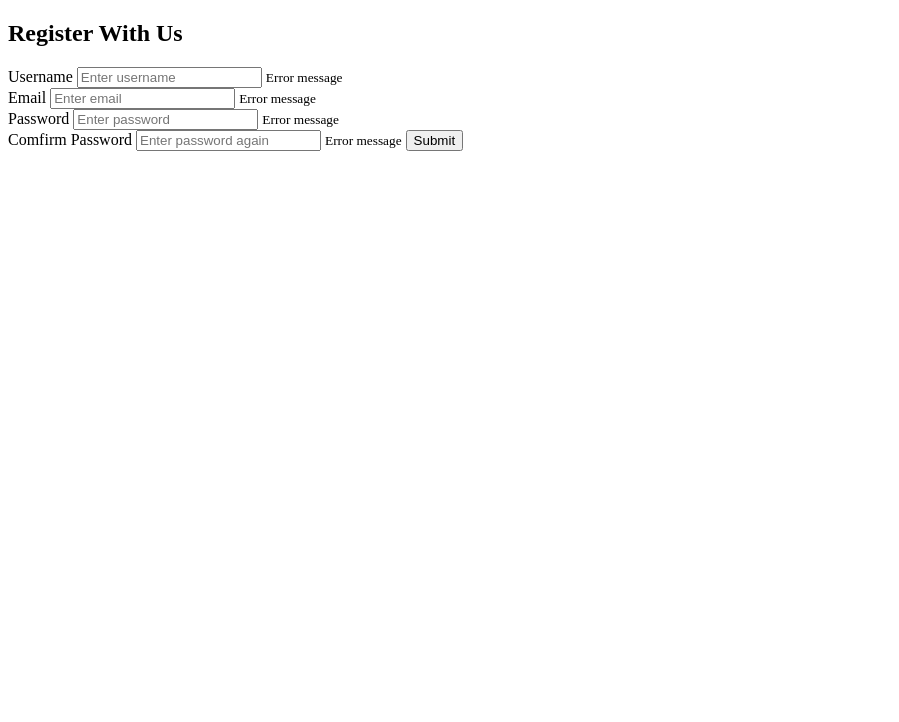
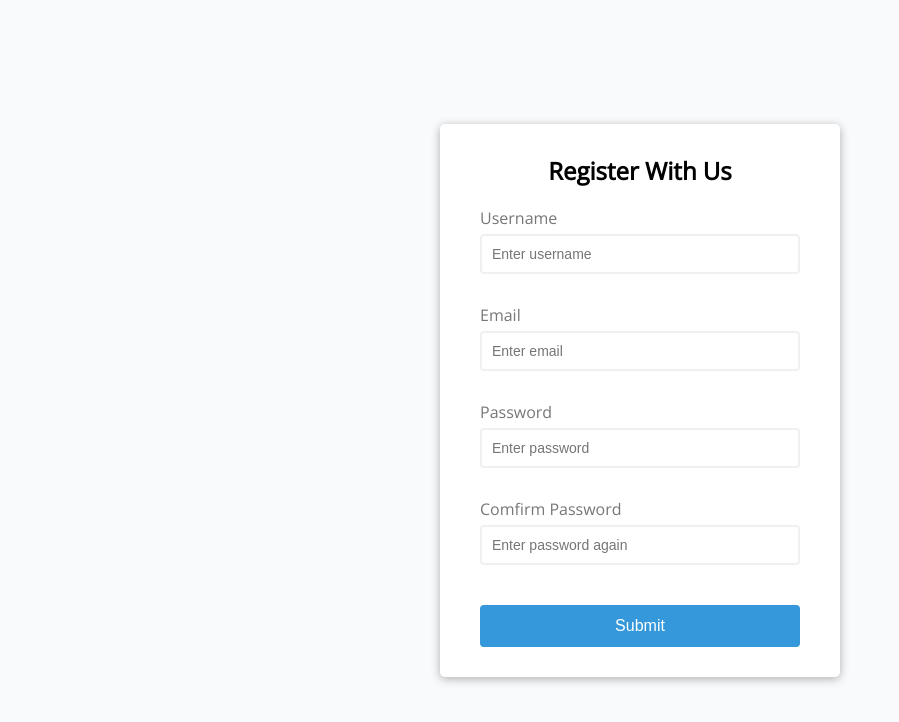
Before and after one commit to Nakatsubo/udemy_20WebProjectsWithVanillaJavaScript, a website built with webpack: page FormValidator_IntroProject/dist/index.html in a window 1280 px wide. Shown: the whole page, without its empty margins (0-899 px from the left). Built offline with nearby package versions, Linux system fonts and the light colour scheme.

Commit message:
edit css file

```diff
--- a/FormValidator_IntroProject/src/assets/scss/style.scss
+++ b/FormValidator_IntroProject/src/assets/scss/style.scss
@@ -0,0 +1,96 @@
+@charset 'utf-8';
+
+@import url('https://fonts.googleapis.com/css2?family=Open+Sans&display=swap');
+
+:root {
+  --success-color: #2ecc71;
+  --error-color: #e74c3c;
+}
+
+* {
+  box-sizing: border-box;
+}
+
+body {
+  display: flex;
+  justify-content: center;
+  align-items: center;
+  min-height: 100vh;
+  margin: 0;
+  background-color: #f9fafb;
+  font-family: 'Open Sans', sans-serif;
+}
+
+.container {
+  background-color: #fff;
+  border-radius: 5px;
+  box-shadow: 0 2px 10px rgba(0, 0, 0, 0.3);
+  width: 400px;
+}
+
+h2 {
+  margin: 0 0 20px;
+  text-align: center;
+}
+
+.form {
+  padding: 30px 40px;
+}
+
+.form-control {
+  padding-bottom: 20px;
+  margin-bottom: 10px;
+  position: relative;
+  label {
+    display: block;
+    margin-bottom: 5px;
+    color: #777;
+  }
+  input {
+    display: block;
+    width: 100%;
+    padding: 10px;
+    border: 2px solid #f0f0f0;
+    border-radius: 4px;
+    font-size: 14px;
+    &:focus {
+      outline: 0;
+      border-color: #777;
+    }
+  }
+
+  &.success {
+    input {
+      border-color: var(--success-color);
+    }
+  }
+  &.error {
+    input {
+      border-color: var(--error-color);
+    }
+    small {
+      visibility: visible;
+    }
+  }
+  small {
+    color: var(--error-color);
+    position: absolute;
+    left: 0;
+    bottom: 0;
+    visibility: hidden;
+    // display: none;
+  }
+}
+
+button {
+  display: block;
+  width: 100%;
+  padding: 10px;
+  border: 2px solid #3498db;
+  border-radius: 4px;
+  margin-top: 20px;
+  background-color: #3498db;
+  font-size: 16px;
+  color: #fff;
+  cursor: pointer;
+}
```
Also changed, not shown: FormValidator_IntroProject/dist/assets/css/style.css, FormValidator_IntroProject/dist/assets/js/main.js, FormValidator_IntroProject/dist/assets/js/vendor.js (deleted), FormValidator_IntroProject/dist/index.html, 3 other files.
